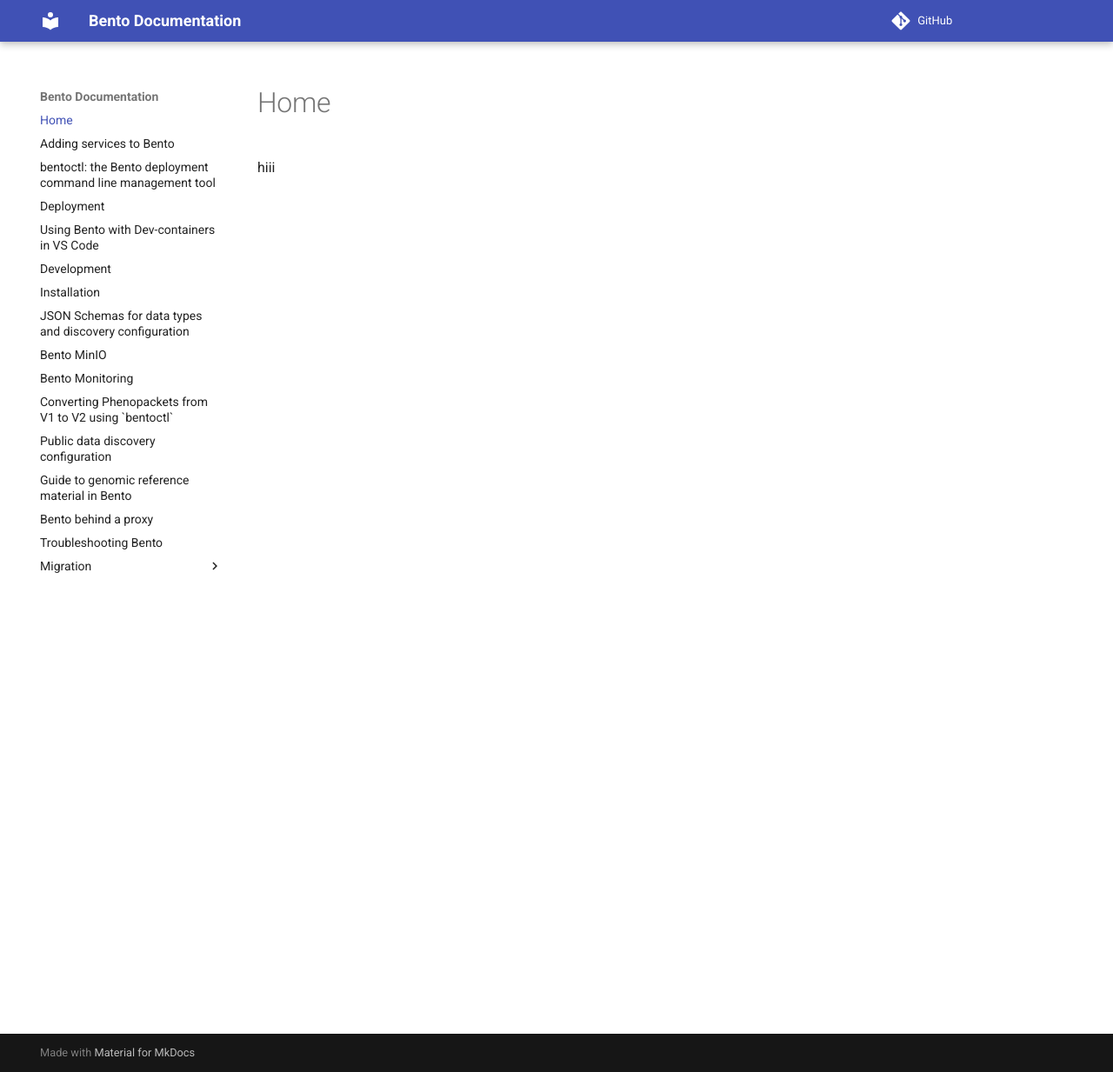
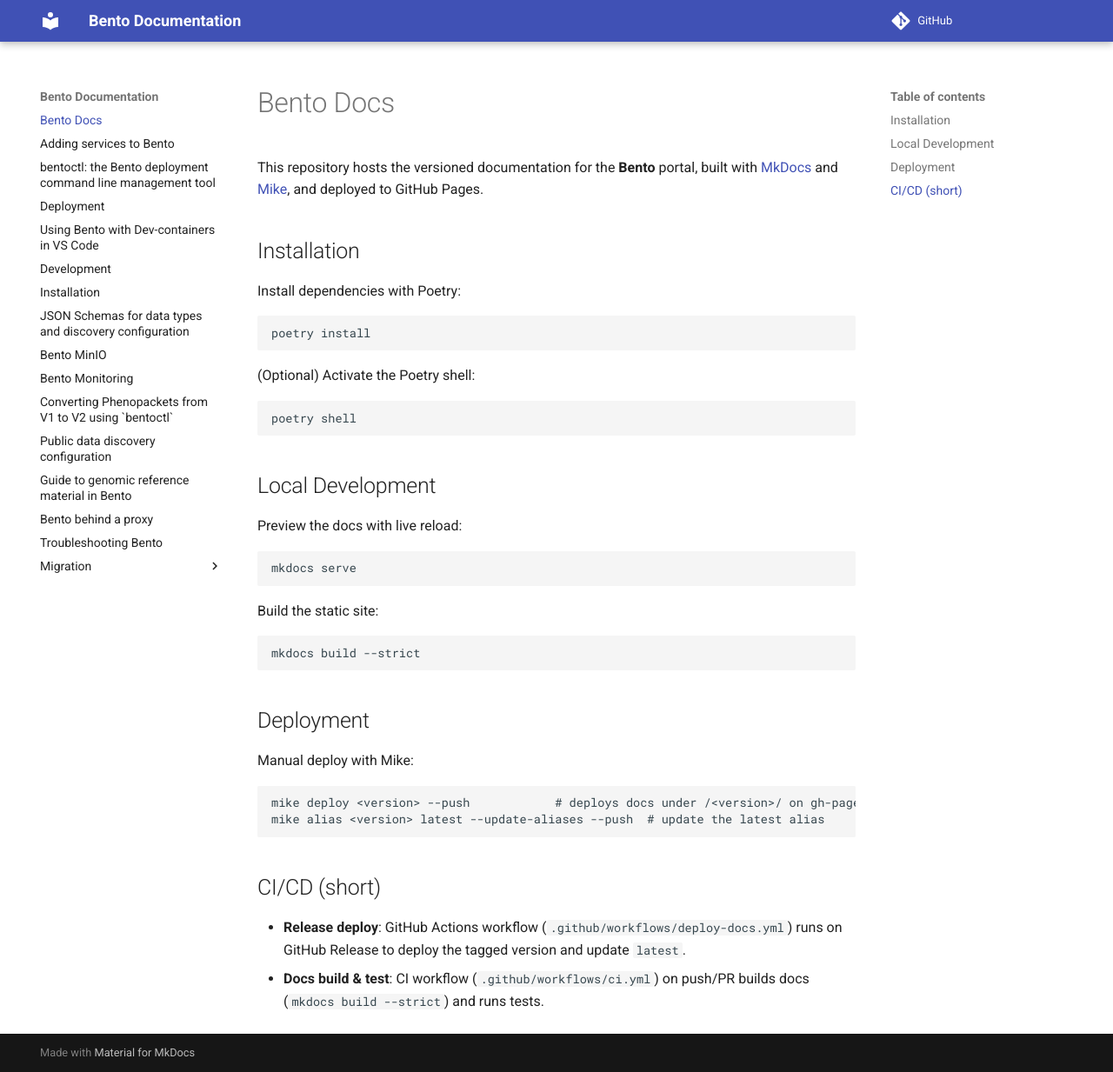
Before and after one commit to SanjeevLakhwani/bento-docs, an MkDocs documentation site: the page built from docs/index.md, in a window 1280 px wide and 1233 px high. Shown: the whole window at 87% size. Built offline with MkDocs 1.6.1 and Material for MkDocs 9.7.7, drawn with Linux system fonts in a browser that asks for light colours; comment, search, counter and statistics services are not loaded.

Commit message:
Add initial documentation for Bento portal with installation and deployment instructions

````diff
--- a/docs/index.md
+++ b/docs/index.md
@@ -1 +1,45 @@
-hiii
+# Bento Docs
+
+This repository hosts the versioned documentation for the **Bento** portal, built with [MkDocs](https://www.mkdocs.org/) and [Mike](https://github.com/jimporter/mike), and deployed to GitHub Pages.
+
+## Installation
+
+Install dependencies with Poetry:
+
+```bash
+poetry install
+```
+
+(Optional) Activate the Poetry shell:
+
+```bash
+poetry shell
+```
+
+## Local Development
+
+Preview the docs with live reload:
+
+```bash
+mkdocs serve
+```
+
+Build the static site:
+
+```bash
+mkdocs build --strict
+```
+
+## Deployment
+
+Manual deploy with Mike:
+
+```bash
+mike deploy <version> --push            # deploys docs under /<version>/ on gh-pages
+mike alias <version> latest --update-aliases --push  # update the latest alias
+```
+
+## CI/CD (short)
+
+- **Release deploy**: GitHub Actions workflow (`.github/workflows/deploy-docs.yml`) runs on GitHub Release to deploy the tagged version and update `latest`.
+- **Docs build & test**: CI workflow (`.github/workflows/ci.yml`) on push/PR builds docs (`mkdocs build --strict`) and runs tests.
````
